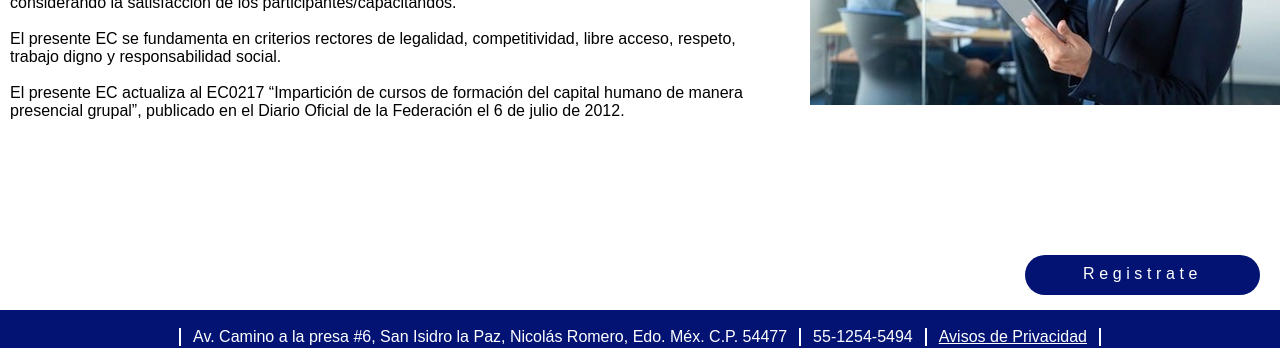
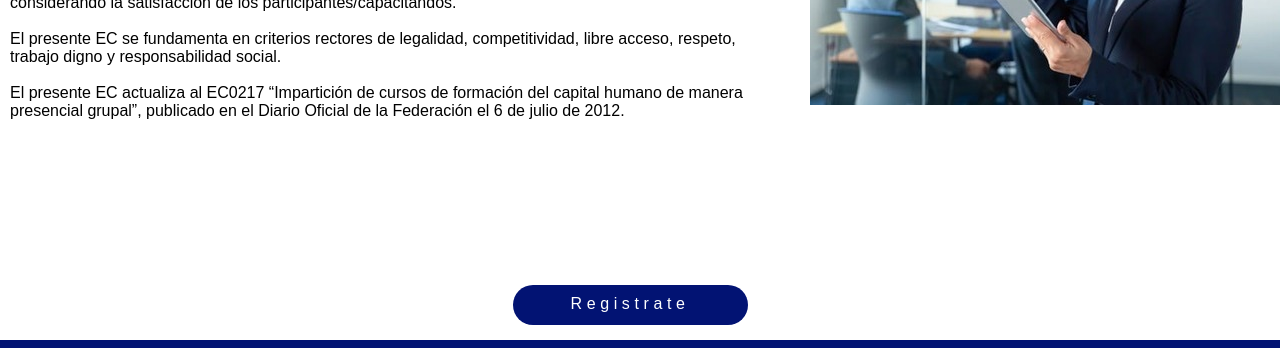
Before and after one commit to Karly-Dan/CPCH, a Nuxt app: page / in a window 1280 px wide. Shown: the part 465-813 px from the top of the page. Built offline with nearby package versions, Linux system fonts and the light colour scheme.

Commit message:
se agrega hover al boton

```diff
--- a/components/buttonA.vue
+++ b/components/buttonA.vue
@@ -39,6 +39,11 @@ export default {
     padding-top: 10px;
     text-align: center;
 }
+.button-a:hover {
+    background-color: #df612a;
+    color: white;
+    border-color: transparent;
+}
 .contenido-b-a {
     display: flex;
     margin: auto;
@@ -64,14 +69,10 @@ export default {
     }
 }
 @media (min-width: 1024px) {
-    .button-a {
-        margin-top: 185px;
-    }
     .contenido-b-a {
         display: flex;
-        justify-content: flex-end;
-        margin-top: -180px;
-        margin-bottom: 15px;
+        justify-content: center;
+        padding: 15px;
     }
     .button-a {
         margin-right: 20px;
```
